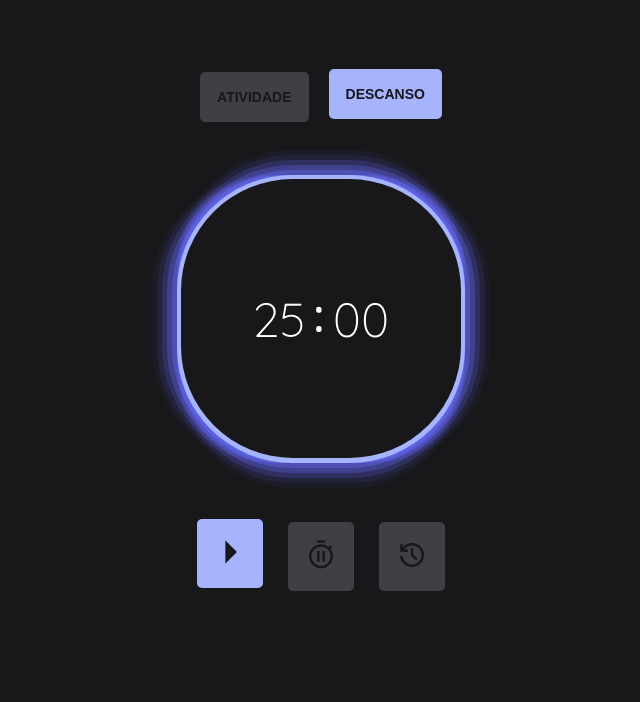
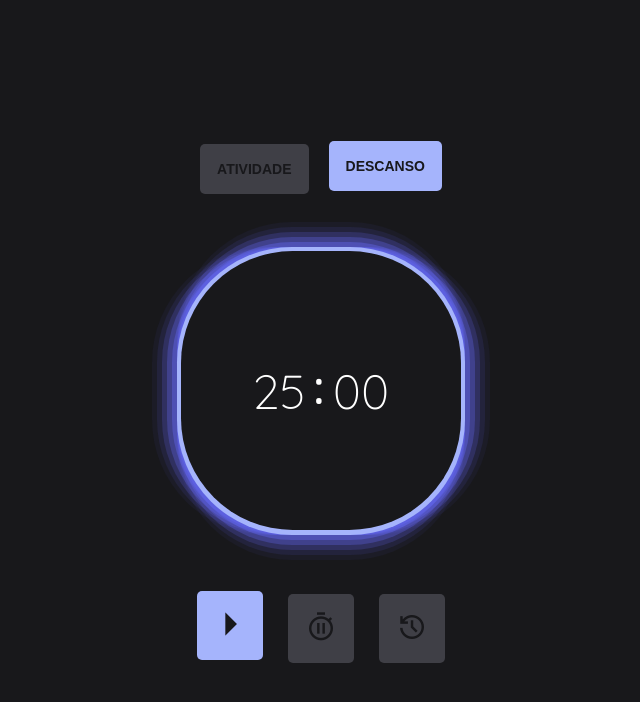
Before and after one commit to zCarlosEduardo/Pomodoro, a plain HTML site: page index.html in a window 1280 px wide. Shown: the whole page, without its empty margins (319-959 px from the left). Drawn offline with nearby package versions, Linux system fonts and the light colour scheme.

Commit message:
Centralizando o Pomodoro

```diff
--- a/assets/css/style.css
+++ b/assets/css/style.css
@@ -8,17 +8,27 @@
   --indigo-300: rgb(165 180 252);
 }
 
-
 body {
   background: var(--zinc-900);
-  display: flex;
   font-family: "Quicksand", sans-serif;
-  flex-direction: column;
   justify-content: center;
   color: var(--white);
+  display: flex;
+  justify-content: center;
   align-items: center;
-  text-align: center;
-  min-height: 50vw;
+  min-height: 100vh;
+  margin: 0;
+}
+
+section {
+  display: flex;
+  flex-direction: column;
+  align-items: center;
+  justify-content: center;
+  width: 100%;
+  max-width: 600px;
+  padding: 20px;
+  box-sizing: border-box;
 }
 
 button {
```
